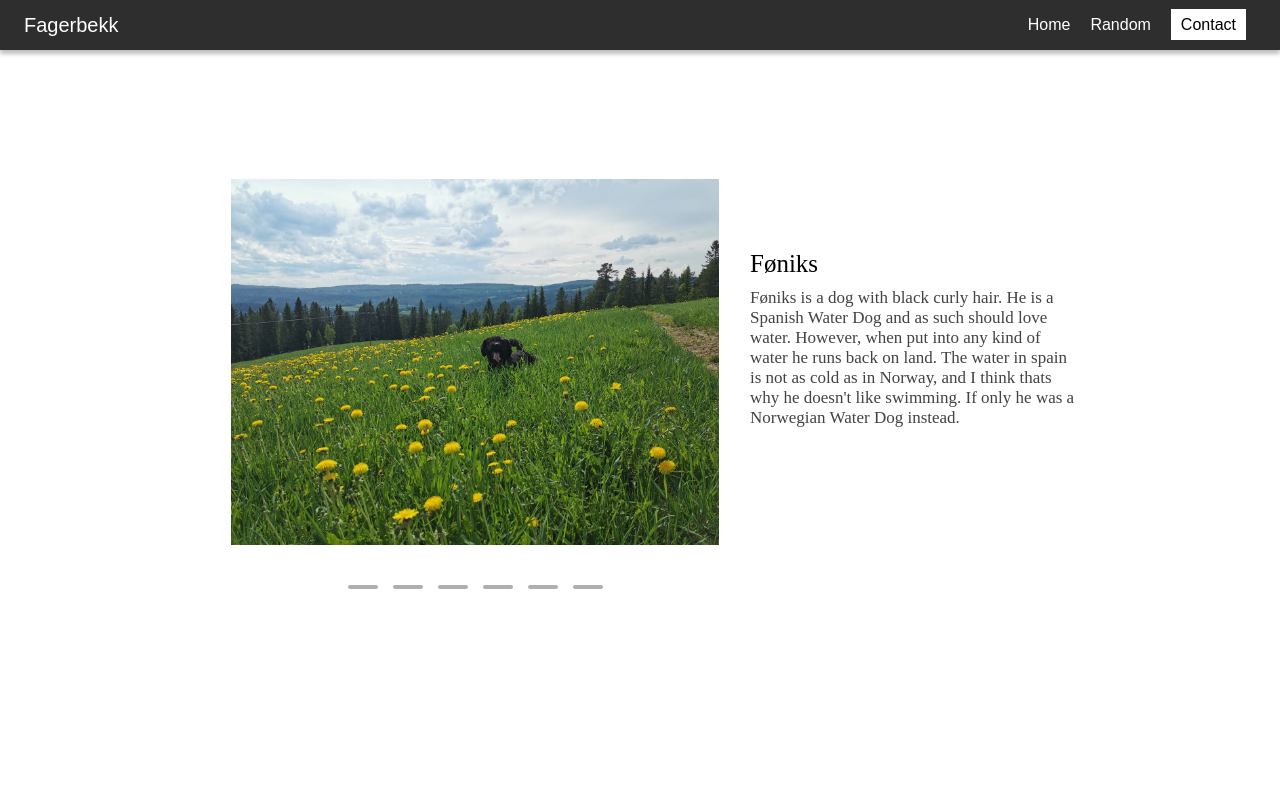
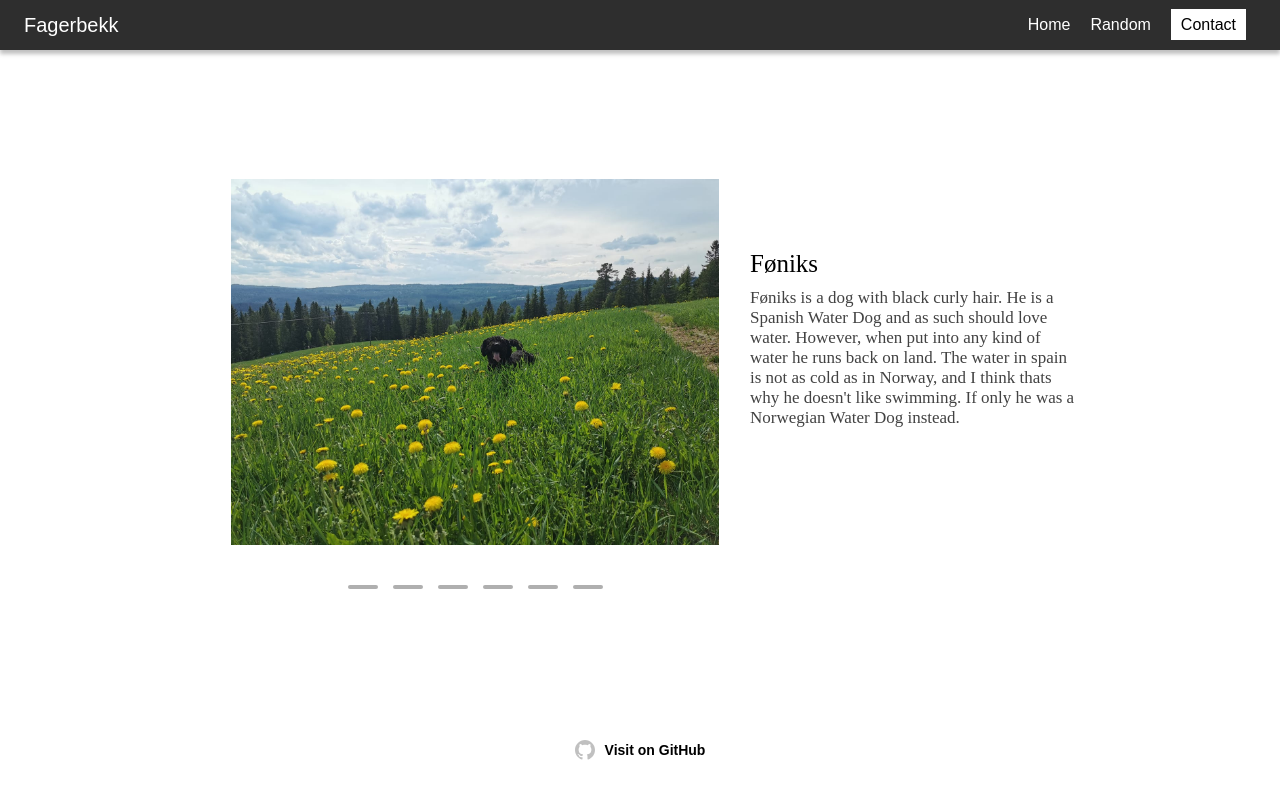
Before and after one commit to DiiBBz/fagerbekk-web, a Next.js app: page / in a window 1280 px wide. Built offline with nearby package versions, Linux system fonts and the light colour scheme.

Commit message:
Added footer

```diff
--- /dev/null
+++ b/components/footer/footer.js
@@ -0,0 +1,22 @@
+import React from "react";
+import styles from "../../styles/Footer.module.css"
+
+export default function Footer() {
+    return (
+        <footer className={styles.footer}>
+            <a
+            className={styles.footer__link}
+            href="https://github.com/DiiBBz"
+            >
+            <svg
+                className={styles.footer__link__svg}
+                xmlns="http://www.w3.org/2000/svg"
+                viewBox="0 0 24 24"
+            >
+                <path d="M12 0c-6.626 0-12 5.373-12 12 0 5.302 3.438 9.8 8.207 11.387.599.111.793-.261.793-.577v-2.234c-3.338.726-4.033-1.416-4.033-1.416-.546-1.387-1.333-1.756-1.333-1.756-1.089-.745.083-.729.083-.729 1.205.084 1.839 1.237 1.839 1.237 1.07 1.834 2.807 1.304 3.492.997.107-.775.418-1.305.762-1.604-2.665-.305-5.467-1.334-5.467-5.931 0-1.311.469-2.381 1.236-3.221-.124-.303-.535-1.524.117-3.176 0 0 1.008-.322 3.301 1.23.957-.266 1.983-.399 3.003-.404 1.02.005 2.047.138 3.006.404 2.291-1.552 3.297-1.23 3.297-1.23.653 1.653.242 2.874.118 3.176.77.84 1.235 1.911 1.235 3.221 0 4.609-2.807 5.624-5.479 5.921.43.372.823 1.102.823 2.222v3.293c0 .319.192.694.801.576 4.765-1.589 8.199-6.086 8.199-11.386 0-6.627-5.373-12-12-12z" />
+            </svg>
+            <span className={styles.footer__link__text}>Visit on GitHub</span>
+            </a>
+        </footer>
+    )
+}
--- a/components/layout.js
+++ b/components/layout.js
@@ -1,6 +1,7 @@
 import styles from '../styles/Layout.module.css'
 import Navbar from './nav/navbar'
 import Head from 'next/head'
+import Footer from './footer/footer'
 
 export default function Layout({ children }) {
     return <>
@@ -9,5 +10,6 @@
         </Head>
         <Navbar />
         {children}
+        <Footer />
     </>
   }
--- /dev/null
+++ b/styles/Footer.module.css
@@ -0,0 +1,29 @@
+.footer {
+    display: flex;
+    justify-content: center;
+    padding: 20px 20px 40px 20px;
+    position: absolute;
+    bottom: 0;
+    left: 0;
+    right: 0;
+  }
+
+  .footer__link {
+    display: flex;
+    align-items: center;
+    background-color: transparent;
+    text-decoration: none;
+    border-radius: 30px;
+    text-align: center;
+    font-weight: bold;
+    color: black;
+    font-size: 14px;
+  }
+
+  .footer__link__svg {
+    display: block;
+    width: 20px;
+    height: 20px;
+    margin-right: 10px;
+    fill: rgb(192, 192, 192);
+  }
```
